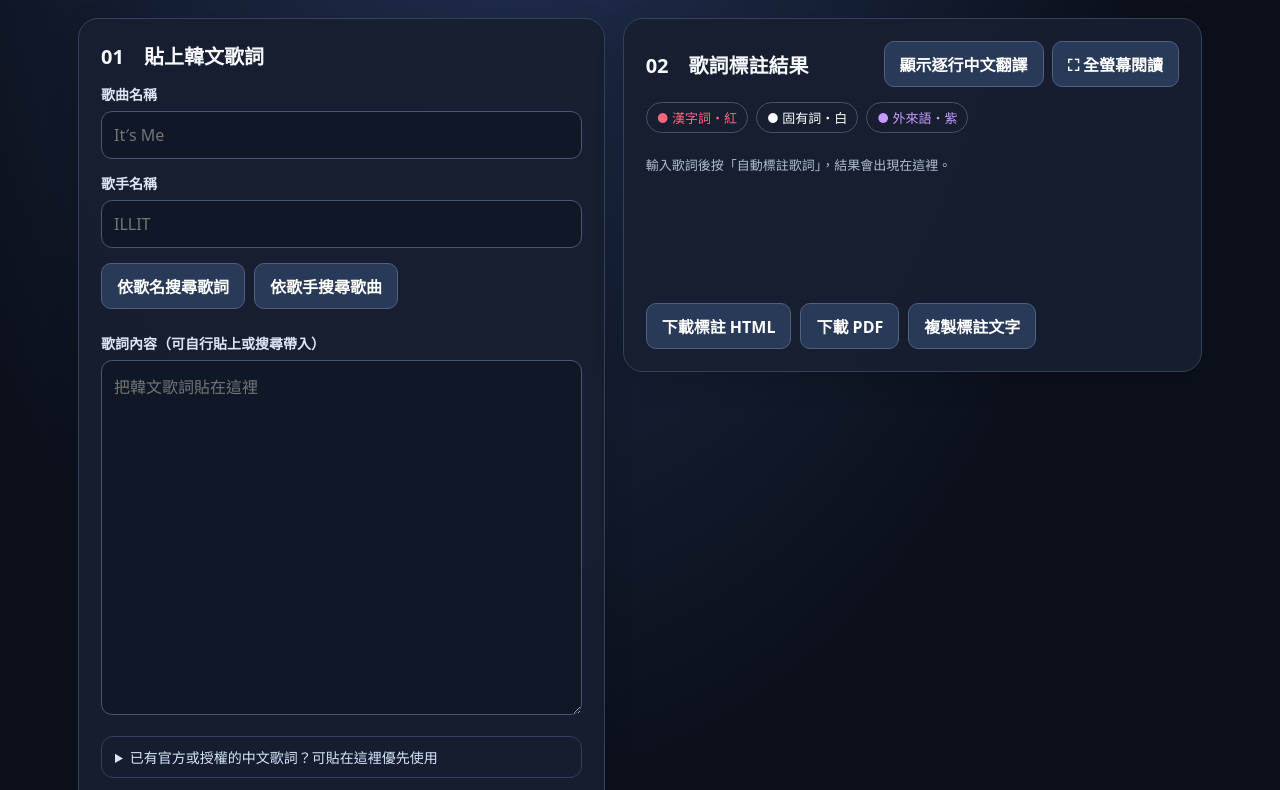
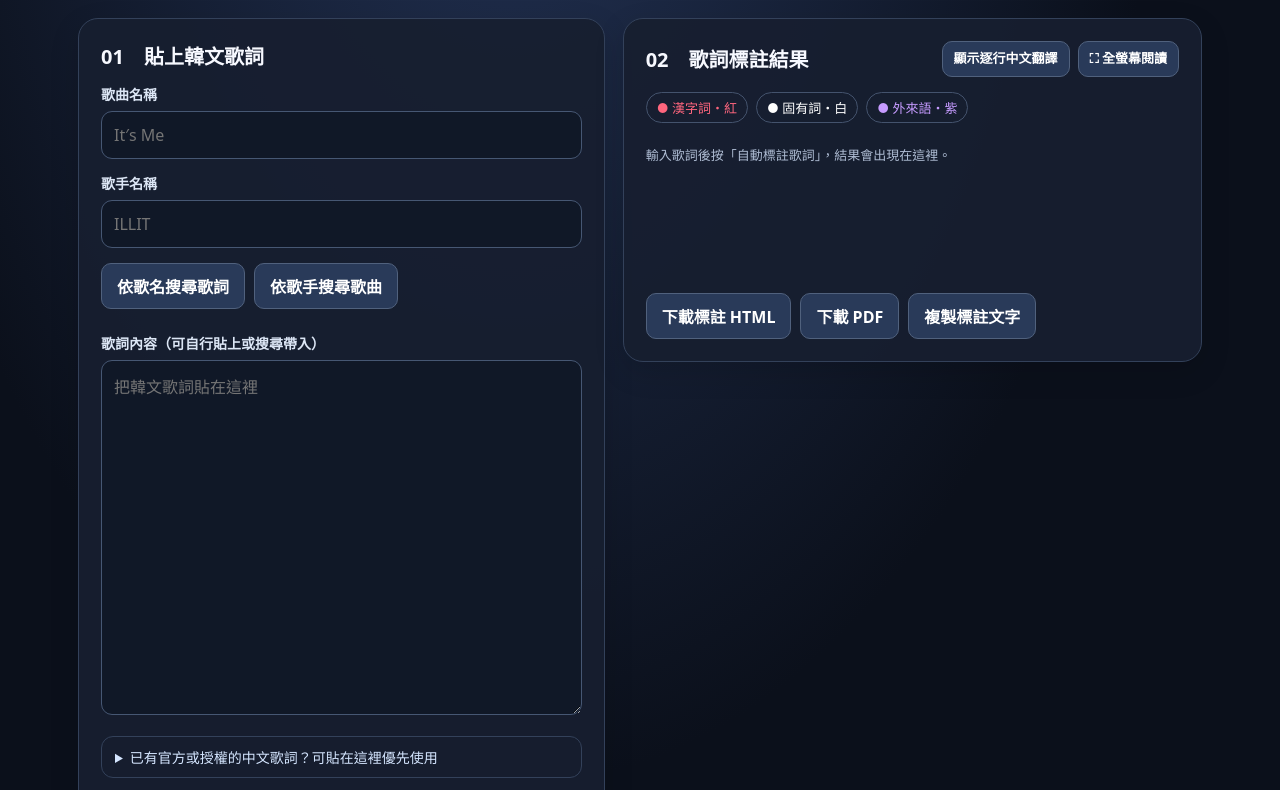
Before and after one commit to smartleo123/Korea-Lyrics-Translator, a website built with Vite: page index.html in a window 1280 px wide. Shown: the part 134-924 px from the top of the page. Built offline with nearby package versions, Linux system fonts and the light colour scheme; files whose address does not match are found by name; what garu-ko would draw is missing.

Commit message:
Reduce font size of Chinese translation and fullscreen reading buttons

```diff
--- a/index.html
+++ b/index.html
@@ -27,6 +27,7 @@ dialog{background:#1b2740;border:1px solid #7590b6;border-radius:16px;color:whit
 @media(max-width:480px){.site-header{align-items:flex-start;gap:10px}.site-header h1{font-size:clamp(26px,8vw,36px)}.help-button{padding:8px 10px;font-size:13px;white-space:nowrap}.help-content{padding:18px 16px}}
 
 .output-controls{display:flex;align-items:center;gap:8px;flex-wrap:wrap}
+.output-controls #toggleChinese,.output-controls #openReader{font-size:13px;line-height:1.35;padding:8px 11px;white-space:nowrap}
 #readerDialog{position:fixed;inset:0;width:100vw;max-width:none;height:100vh;height:100dvh;max-height:none;margin:0;padding:0;border:0;border-radius:0;background:#111a2b;color:#f7f9ff;overflow:hidden}
 #readerDialog::backdrop{background:#000e}
 .reader-shell{height:100%;display:flex;flex-direction:column}
```
